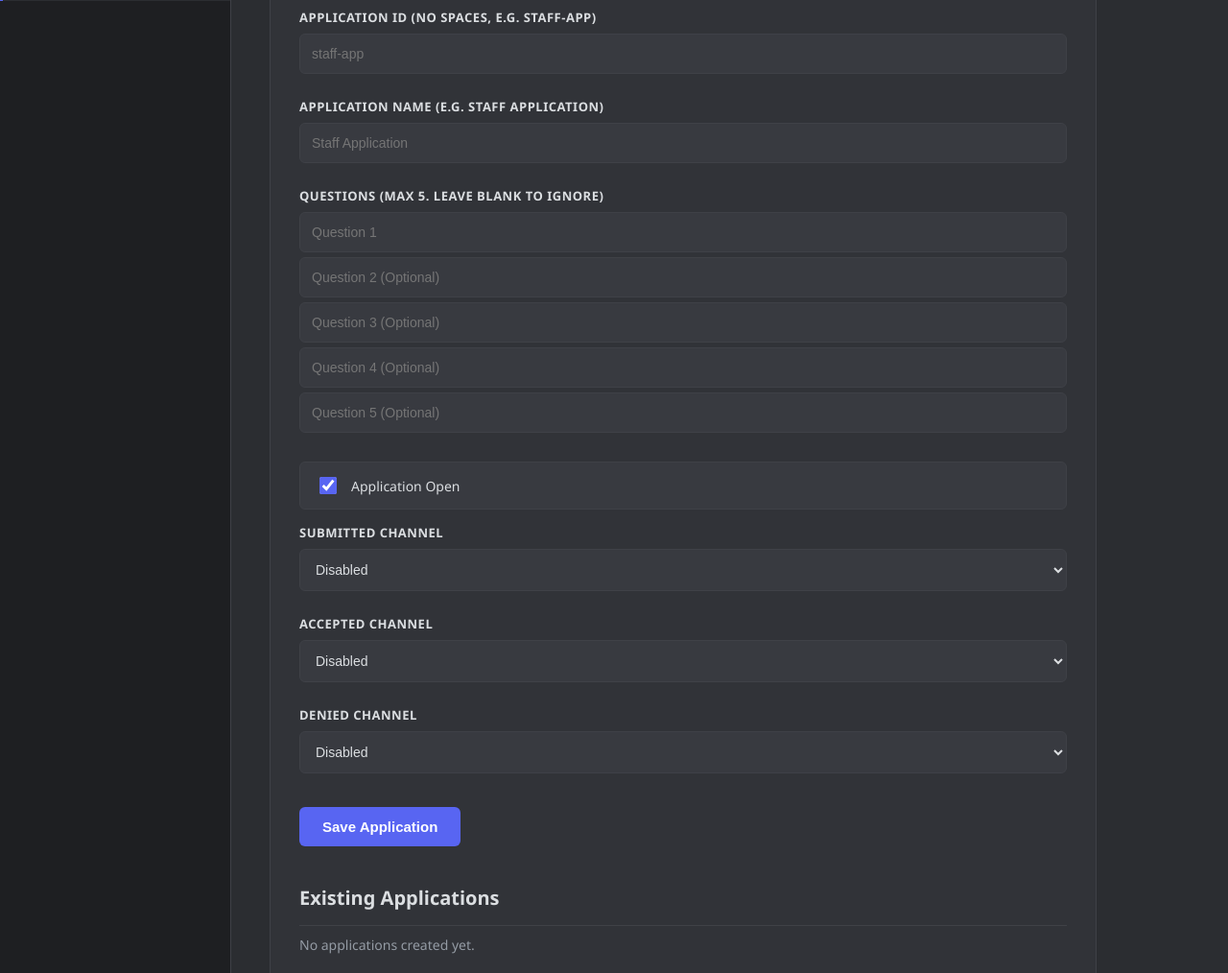
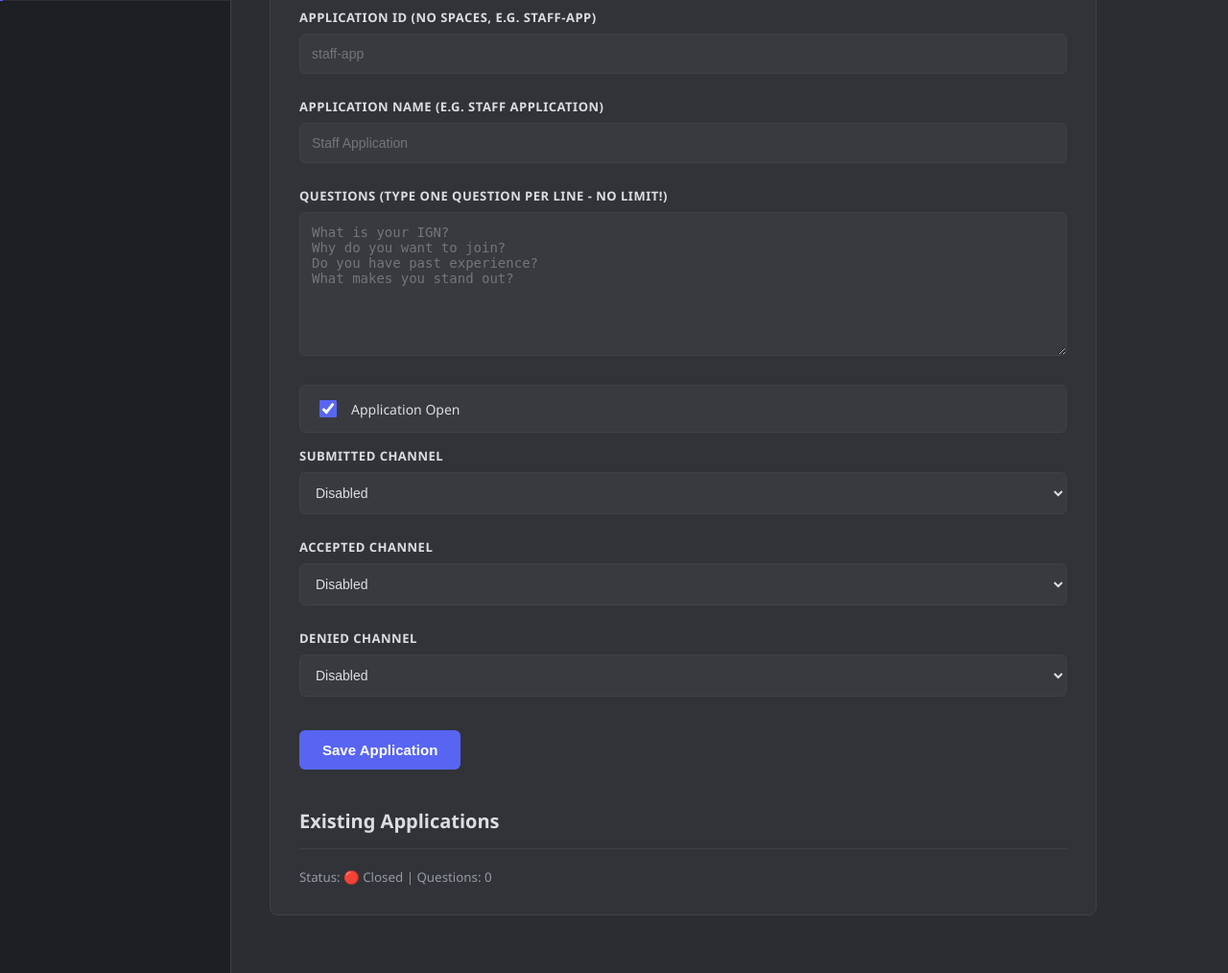
Before and after one commit to ODAY-DEBUG/bot-dashboard, a Flask app: template templates/settings.html in a window 1280 px wide, after a click on "📝 Applications". Shown: the part 341-1355 px from the top of the page at 96% size. Run offline with Flask 3, Linux system fonts and the light colour scheme; the template is opened without the code that fills it, so the values that code supplies are empty.

Commit message:
Apps Bugs

```diff
--- a/app.py
+++ b/app.py
@@ -148,7 +148,11 @@ def guild_dashboard(guild_id):
         elif form_type == "create_app":
             app_id = request.form.get("app_id").lower().replace(" ", "-")
             app_name = request.form.get("app_name")
-            questions = [request.form.get(f"q{i}") for i in range(1, 6) if request.form.get(f"q{i}")]
+
+            # NEW: Read from a single text box, split by new lines, and remove empty lines
+            questions_raw = request.form.get("questions_text", "")
+            questions = [q.strip() for q in questions_raw.split("\n") if q.strip()]
+
             is_open = request.form.get("is_open") == "on"
             submitted_channel_id = request.form.get("submitted_channel_id")
             accepted_channel_id = request.form.get("accepted_channel_id")
--- a/templates/settings.html
+++ b/templates/settings.html
@@ -220,7 +220,7 @@
             </form>
         </div>
 
-        <!-- Create / Edit App Section -->
+	<!-- Create / Edit App Section -->
         <form method="POST">
             <input type="hidden" name="form_type" value="create_app">
             <div class="form-group">
@@ -233,12 +233,8 @@
             </div>
 
             <div class="form-group">
-                <label>Questions (Max 5. Leave blank to ignore)</label>
-                <input type="text" name="q1" placeholder="Question 1" required style="margin-bottom:5px;">
-                <input type="text" name="q2" placeholder="Question 2 (Optional)" style="margin-bottom:5px;">
-                <input type="text" name="q3" placeholder="Question 3 (Optional)" style="margin-bottom:5px;">
-                <input type="text" name="q4" placeholder="Question 4 (Optional)" style="margin-bottom:5px;">
-                <input type="text" name="q5" placeholder="Question 5 (Optional)" style="margin-bottom:5px;">
+                <label>Questions (Type one question per line - No Limit!)</label>
+                <textarea name="questions_text" required placeholder="What is your IGN?&#10;Why do you want to join?&#10;Do you have past experience?&#10;What makes you stand out?" style="min-height: 150px;"></textarea>
             </div>
 
             <div class="checkbox-group">
@@ -294,7 +290,10 @@
             </div>
             {% endfor %}
             {% if not settings.applications %}
-            <p style="color:var(--text-muted); font-size:14px;">No applications created yet.</p>
+            <small style="color: var(--text-muted);">
+    	    	Status: {% if app.is_open %}🟢 Open{% else %}🔴 Closed{% endif %} | Questions: {{ app.questions|length }}<br>
+    	    	{% for q in app.questions %}{{ loop.index }}. {{ q }}<br>{% endfor %}
+	    </small>
             {% endif %}
         </div>
     </div>
```
